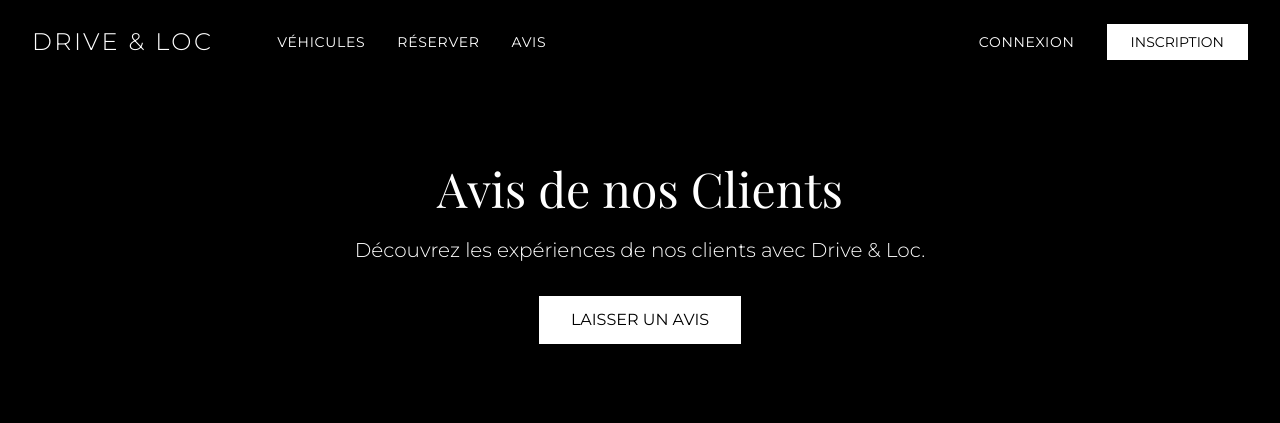
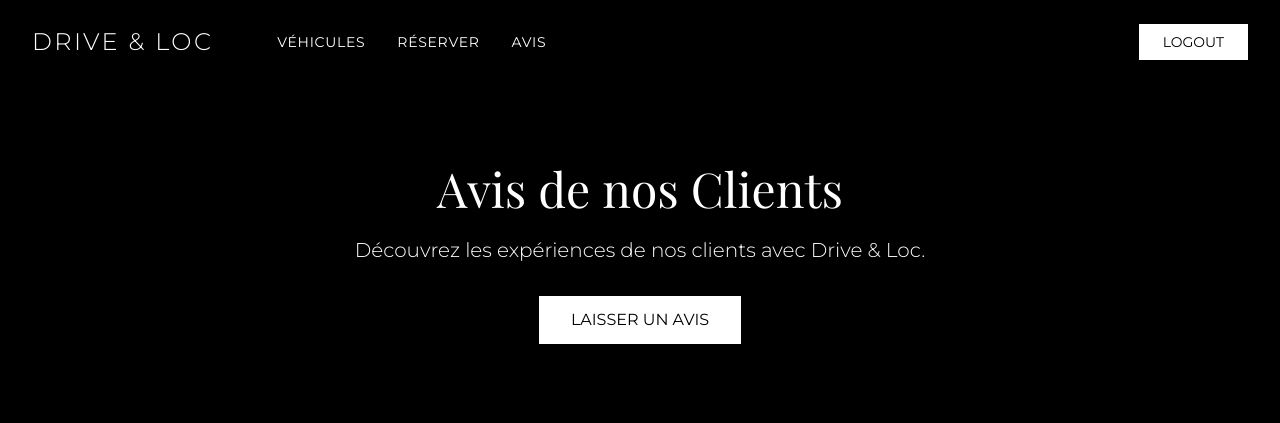
Before and after one commit to asma828/Drive-Loc, a PHP site: page /pages/reviews.php in a window 1280 px wide. Shown: the top 423 px of the page. Run offline with PHP 8.4, Linux system fonts and the light colour scheme.

Commit message:
change a link in the header

```diff
--- a/pages/reviews.php
+++ b/pages/reviews.php
@@ -37,13 +37,12 @@
                     </a>
                     <div class="hidden md:flex space-x-8">
                         <a href="vehicles.php" class="text-sm tracking-wider hover:text-gold transition-colors duration-300">VÉHICULES</a>
-                        <a href="reservation.php" class="text-sm tracking-wider hover:text-gold transition-colors duration-300">RÉSERVER</a>
+                        <a href="affichereservation.php" class="text-sm tracking-wider hover:text-gold transition-colors duration-300">RÉSERVER</a>
                         <a href="reviews.php" class="text-sm tracking-wider text-gold">AVIS</a>
                     </div>
                 </div>
                 <div class="flex items-center space-x-8">
-                    <a href="login.php" class="text-sm tracking-wider hover:text-gold transition-colors duration-300">CONNEXION</a>
-                    <a href="register.php" class="text-sm bg-white text-black px-6 py-2 hover:bg-gold transition-colors duration-300">INSCRIPTION</a>
+                    <a href="logout.php" class="text-sm bg-white text-black px-6 py-2 hover:bg-gold transition-colors duration-300">LOGOUT</a>
                 </div>
             </div>
         </div>
```
